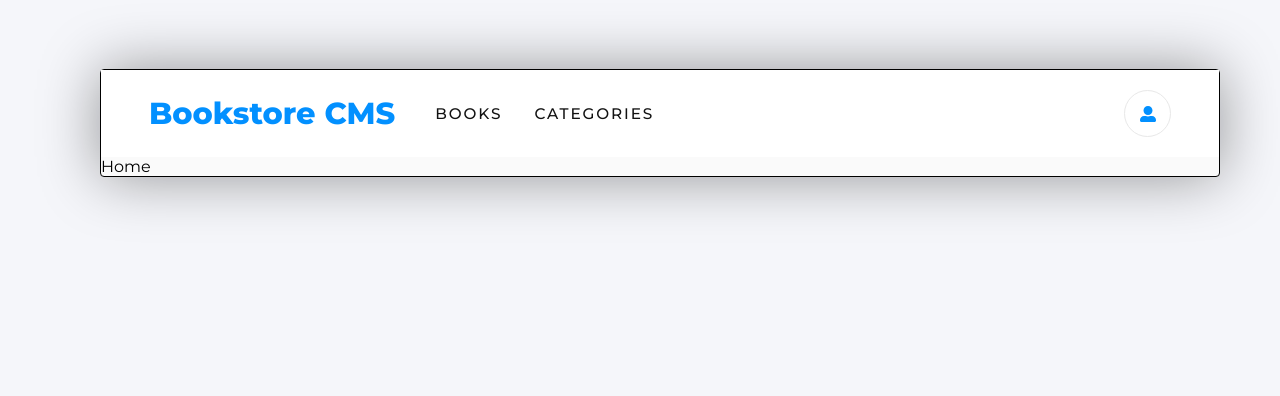
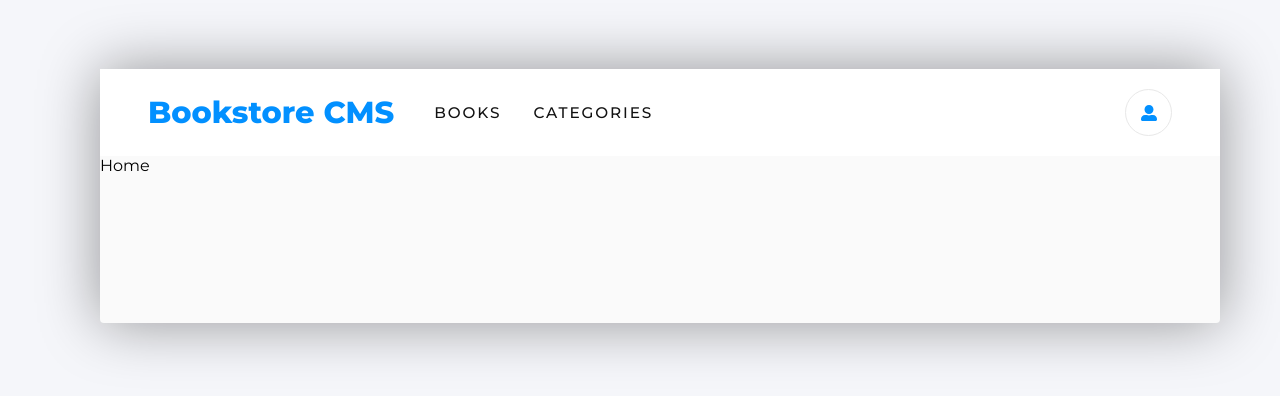
Before and after one commit to Fombi-Favour/bookstore, a React (Create React App) app: page / in a window 1280 px wide. Shown: the top 396 px of the page. Built offline with nearby package versions, Linux system fonts and the light colour scheme.

Commit message:
Update index.css

```diff
--- a/src/index.css
+++ b/src/index.css
@@ -11,12 +11,12 @@ body {
 }
 
 .panel-bg {
-  border: 1px solid;
   background: #fafafa;
   border-radius: 4px;
 
   /* height: 68.563rem; */
   box-shadow: 0 0 60px 0 rgba(0, 0, 0, 0.4);
+  padding: 0 0 9.25rem;
 }
 
 .navbar {
```
